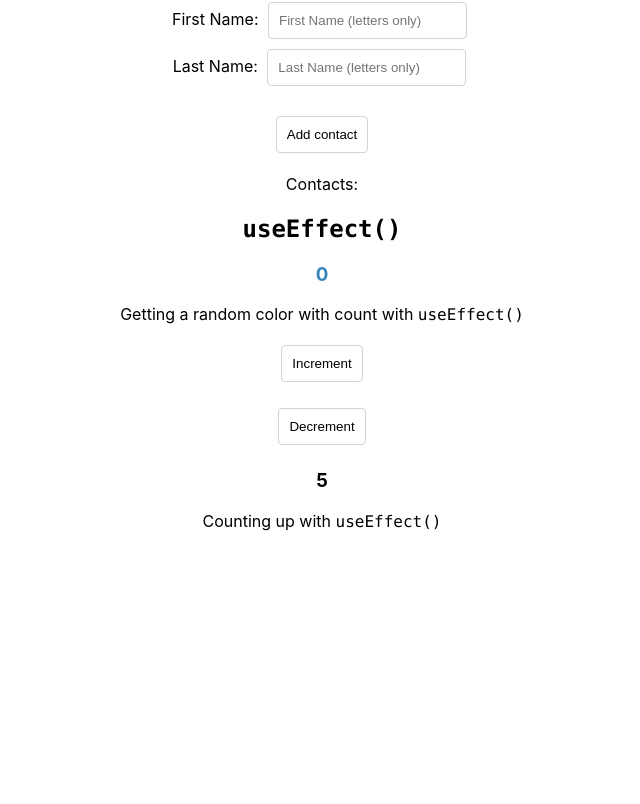
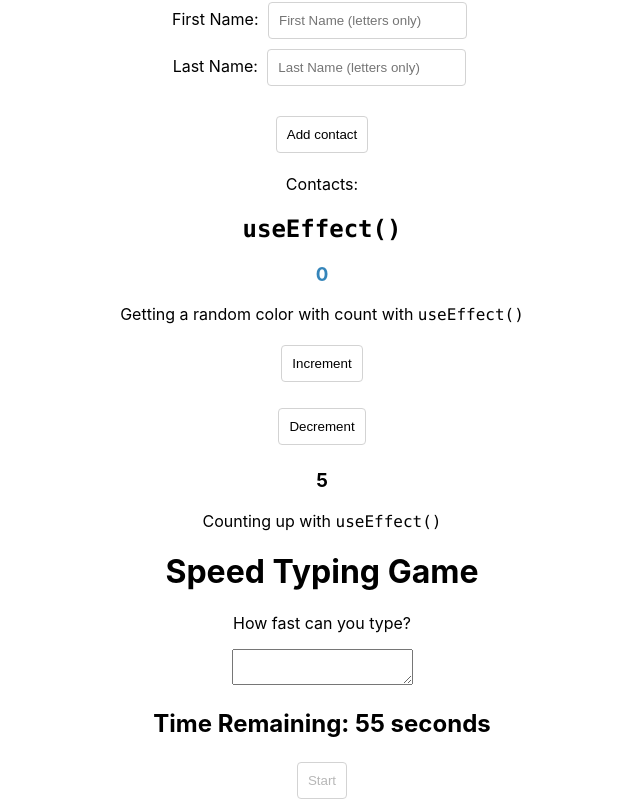
Before and after one commit to jakebirkes/react-bootcamp, a React (Create React App) app: page / in a window 1280 px wide. Shown: the part 395-1199 px from the top of the page, without its empty margins (318-958 px from the left). Before the commit the page ends 942 px from the top, so only its background shows below. Built offline with nearby package versions, Linux system fonts and the light colour scheme.

Commit message:
WIP Speed Typing Game

```diff
--- a/src/App.js
+++ b/src/App.js
@@ -2,12 +2,14 @@ import React from 'react';
 import './App.css';
 import ExampleUseEffect from './components/ExampleUseEffect';
 import ExampleUseState from './components/ExampleUseState';
+import SpeedTypingGame from './components/speedtyping/SpeedTypingGame';
 
 const App = () => (
 	<div className="App">
 		<h1>React Hooks</h1>
 		<ExampleUseState />
 		<ExampleUseEffect />
+		<SpeedTypingGame />
 	</div>
 );
 
--- /dev/null
+++ b/src/components/speedtyping/SpeedTypingBtn.js
@@ -0,0 +1,16 @@
+import React, { useContext } from 'react';
+import { SpeedTypingContext } from '../../contexts/SpeedTypingContext';
+
+const SpeedTypingBtn = () => {
+	const { startGame, start } = useContext(SpeedTypingContext);
+	console.log(start);
+	return (
+		<div>
+			<button disabled={start} onClick={() => startGame}>
+				Start
+			</button>
+		</div>
+	);
+};
+
+export default SpeedTypingBtn;
--- /dev/null
+++ b/src/components/speedtyping/SpeedTypingGame.js
@@ -0,0 +1,20 @@
+import React from 'react';
+import SpeedTypingContextProvider from '../../contexts/SpeedTypingContext';
+import SpeedTypingTextarea from './SpeedTypingTextarea';
+import SpeedTypingTimer from './SpeedTypingTimer';
+import SpeedTypingBtn from './SpeedTypingBtn';
+
+const SpeedTypingGame = () => (
+	<SpeedTypingContextProvider>
+		<div id="SpeedTypingWrapper">
+			<h1>Speed Typing Game</h1>
+			<p>How fast can you type?</p>
+			<SpeedTypingTextarea />
+			<SpeedTypingTimer />
+			<SpeedTypingBtn />
+			{/* Word Count */}
+		</div>
+	</SpeedTypingContextProvider>
+);
+
+export default SpeedTypingGame;
--- /dev/null
+++ b/src/components/speedtyping/SpeedTypingTextarea.js
@@ -0,0 +1,15 @@
+import React, { useContext } from 'react';
+import { SpeedTypingContext } from '../../contexts/SpeedTypingContext';
+
+const SpeedTypingTextarea = () => {
+	const { start, storeText, text } = useContext(SpeedTypingContext);
+
+	const handleChange = e => {
+		const { value } = e.target;
+		storeText(value);
+	};
+
+	return <textarea disabled={!start} onChange={handleChange} value={text || ''} />;
+};
+
+export default SpeedTypingTextarea;
--- /dev/null
+++ b/src/components/speedtyping/SpeedTypingTimer.js
@@ -0,0 +1,24 @@
+import React, { useContext, useEffect } from 'react';
+import { SpeedTypingContext } from '../../contexts/SpeedTypingContext';
+
+const SpeedTypingTimer = () => {
+	const { endGame, countDown, timeRemaining } = useContext(SpeedTypingContext);
+
+	useEffect(() => {
+		if (timeRemaining > 0) {
+			setTimeout(() => {
+				countDown();
+			}, 1000);
+		} else {
+			endGame();
+		}
+	}, [endGame, countDown, timeRemaining]);
+
+	return (
+		<div>
+			<h2>Time Remaining: {timeRemaining || 60} seconds</h2>
+		</div>
+	);
+};
+
+export default SpeedTypingTimer;
--- /dev/null
+++ b/src/contexts/SpeedTypingContext.js
@@ -0,0 +1,35 @@
+import React, { createContext, useReducer } from 'react';
+import { SpeedTypingReducer } from './SpeedTypingReducer';
+
+export const SpeedTypingContext = createContext();
+
+const initialState = {
+	start: false,
+	timeRemaining: null,
+	text: null,
+};
+
+const SpeedTypingContextProvider = ({ children }) => {
+	const [state, dispatch] = useReducer(SpeedTypingReducer, initialState);
+
+	const startGame = () => dispatch({ type: 'START_GAME' });
+
+	const endGame = () => dispatch({ type: 'START_GAME' });
+
+	const storeText = payload => dispatch({ type: 'STORE_TEXT', payload });
+
+	const countDown = () => dispatch({ type: 'COUNT_DOWN' });
+
+	const contextValues = {
+		startGame,
+		endGame,
+		storeText,
+		countDown,
+		...state,
+	};
+	return (
+		<SpeedTypingContext.Provider value={contextValues}>{children}</SpeedTypingContext.Provider>
+	);
+};
+
+export default SpeedTypingContextProvider;
--- /dev/null
+++ b/src/contexts/SpeedTypingReducer.js
@@ -0,0 +1,27 @@
+export const SpeedTypingReducer = (state, action) => {
+	switch (action.type) {
+		case 'START_GAME':
+			return {
+				...state,
+				start: !state.start,
+				timeRemaining: 60,
+			};
+		case 'COUNT_DOWN':
+			return {
+				...state,
+				timeRemaining: state.timeRemaining - 1,
+			};
+		case 'END_GAME':
+			return {
+				...state,
+				start: !state.start,
+			};
+		case 'STORE_TEXT':
+			return {
+				...state,
+				text: action.payload,
+			};
+		default:
+			console.error('SpeedTypingReducer: INVALID ACTION', action.type);
+	}
+};
```
